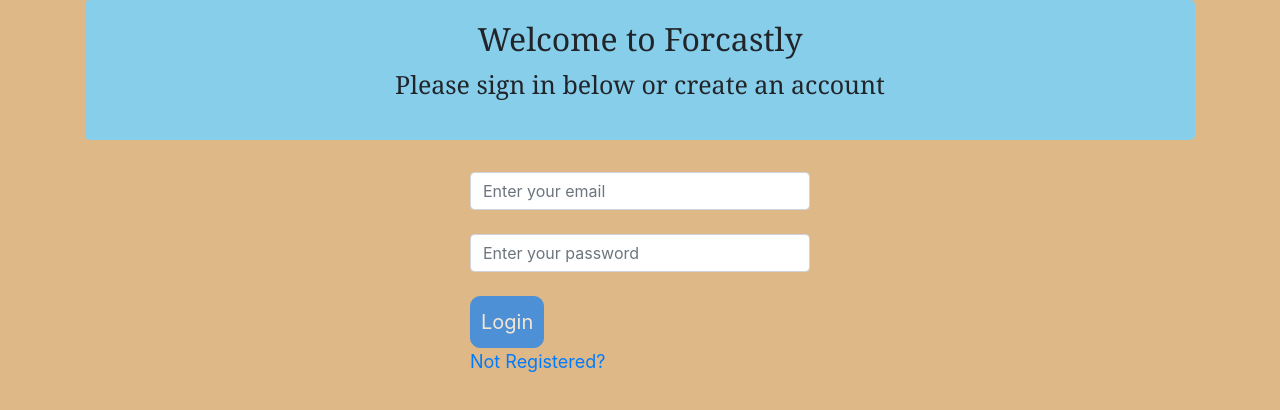
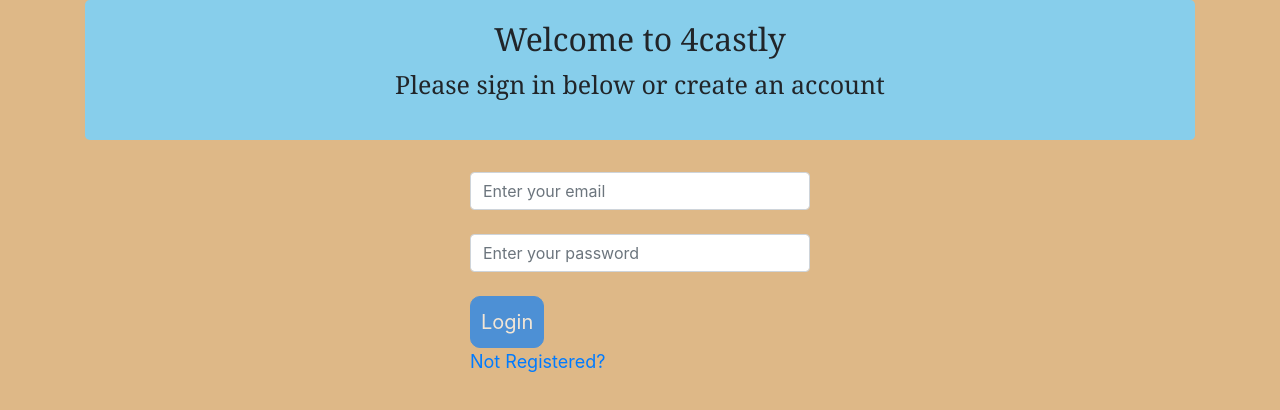
Before and after one commit to RicardoJavierFernandez/Forcastly, a React (Create React App) app in the folder client/: page /home in a window 1280 px wide. Shown: the top 410 px of the page. Built offline with nearby package versions, Linux system fonts and the light colour scheme.

Commit message:
Changed forcastly to 4castly

```diff
--- a/client/public/index.html
+++ b/client/public/index.html
@@ -30,7 +30,7 @@
       work correctly both with client-side routing and a non-root public URL.
       Learn how to configure a non-root public URL by running `npm run build`.
     -->
-    <title>Forcastly</title>
+    <title>4castly</title>
   </head>
   <body>
     <noscript>You need to enable JavaScript to run this app.</noscript>
--- a/client/src/components/NavBar/index.js
+++ b/client/src/components/NavBar/index.js
@@ -13,7 +13,7 @@
     render() {
         return (
             <Navbar bg="dark" variant="dark">
-            <Link to="/home" className="custom-link navbar-brand">Forcastly</Link>
+            <Link to="/home" className="custom-link navbar-brand">4castly</Link>
                 <Nav className="mr-auto">
                 <Link to="/home" className="custom-link nav-link">Home</Link>
                 <Link to="/forecast" className="custom-link nav-link">Forecast</Link>
--- a/client/src/components/RegistrationForm/index.js
+++ b/client/src/components/RegistrationForm/index.js
@@ -38,7 +38,7 @@
             <Container>
                 <Jumbotron className= "jumbo2">
                     <Container className= "jumbo2">
-                        <h3>Welcome to Forcastly</h3>
+                        <h3>Welcome to 4castly</h3>
                         <p> Fill out the form for registration </p>
                     </Container>
                 </Jumbotron>
--- a/client/src/views/LoginForm.js
+++ b/client/src/views/LoginForm.js
@@ -37,7 +37,7 @@
                 <Jumbotron className = "jumbo5">
                     <Container classname = "jumbo5">
 
-                        <h2>Welcome to Forcastly  </h2>
+                        <h2>Welcome to 4castly  </h2>
                         <p>Please sign in below or create an account</p>
 
                     </Container>
```
Also changed, not shown: 1 other file (tests, documents, lock files or other folders).
